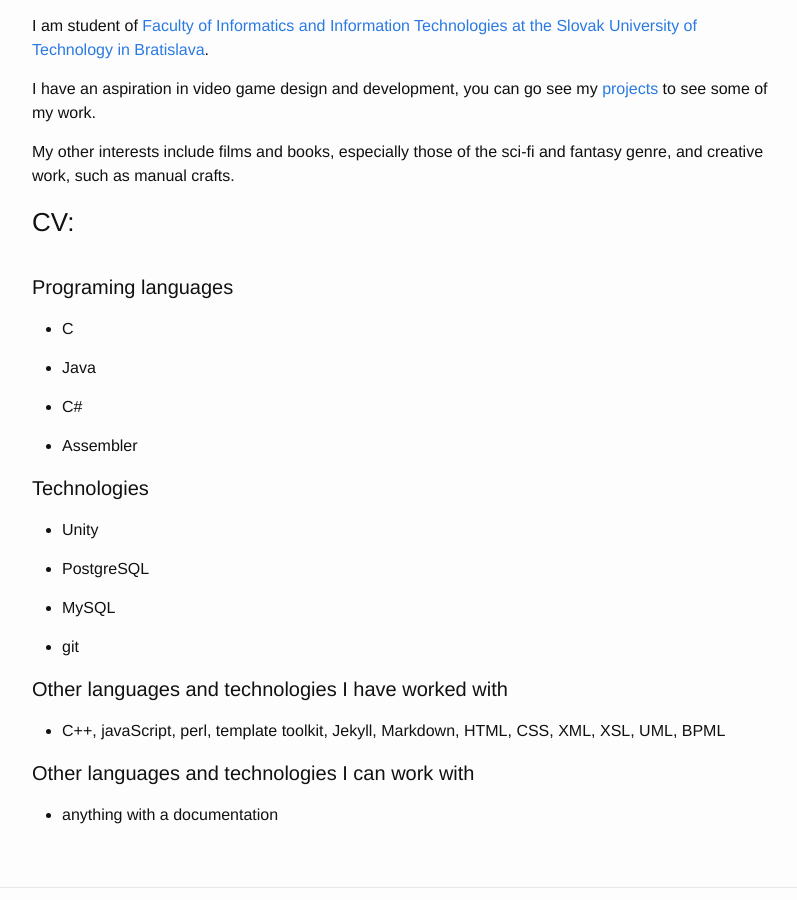
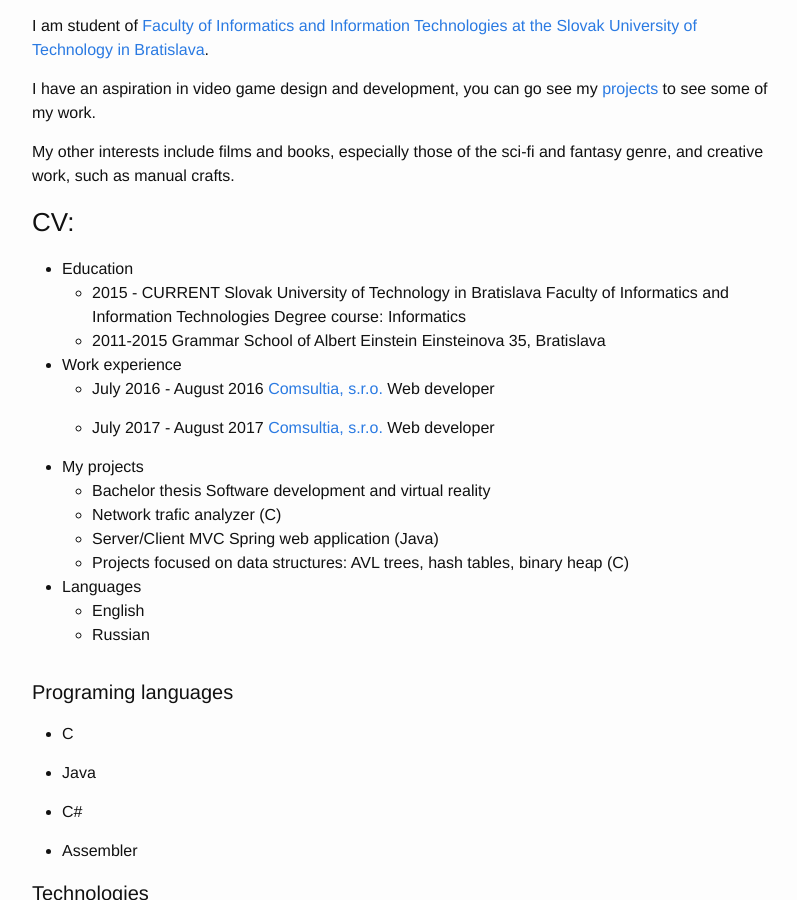
Before and after one commit to mackovaKris/mackovaKris.github.io, a Jekyll site: the page built from About/about.md, in a window 1280 px wide and 900 px high, scrolled down 217 px. Shown: the whole window, without its empty margins (238-1035 px from the left). Built offline with Jekyll 4.4.1, drawn with Linux system fonts in a browser that asks for light colours.

Commit message:
Update about.md

```diff
--- a/About/about.md
+++ b/About/about.md
@@ -14,3 +14,31 @@ I have an aspiration in video game design and development, you can go see my [pr
 My other interests include films and books, especially those of the sci-fi and fantasy genre, and creative work, such as manual crafts.
 
 ### CV: ###
+* Education
+  * 2015 - CURRENT
+    Slovak University of Technology in Bratislava
+    Faculty of Informatics and Information Technologies
+    Degree course: Informatics
+  * 2011-2015 Grammar School of Albert Einstein
+    Einsteinova 35, Bratislava
+
+* Work experience
+  * July 2016 - August 2016
+    [Comsultia, s.r.o.](https://comsultia.com)
+    Web developer
+
+  * July 2017 - August 2017
+    [Comsultia, s.r.o.](https://comsultia.com)
+    Web developer
+
+* My projects
+  * Bachelor thesis
+    Software development and virtual reality
+  * Network trafic analyzer (C)
+  * Server/Client MVC Spring web application (Java)
+  * Projects focused on data structures:
+    AVL trees, hash tables, binary heap (C)
+
+* Languages
+  * English
+  * Russian
```
